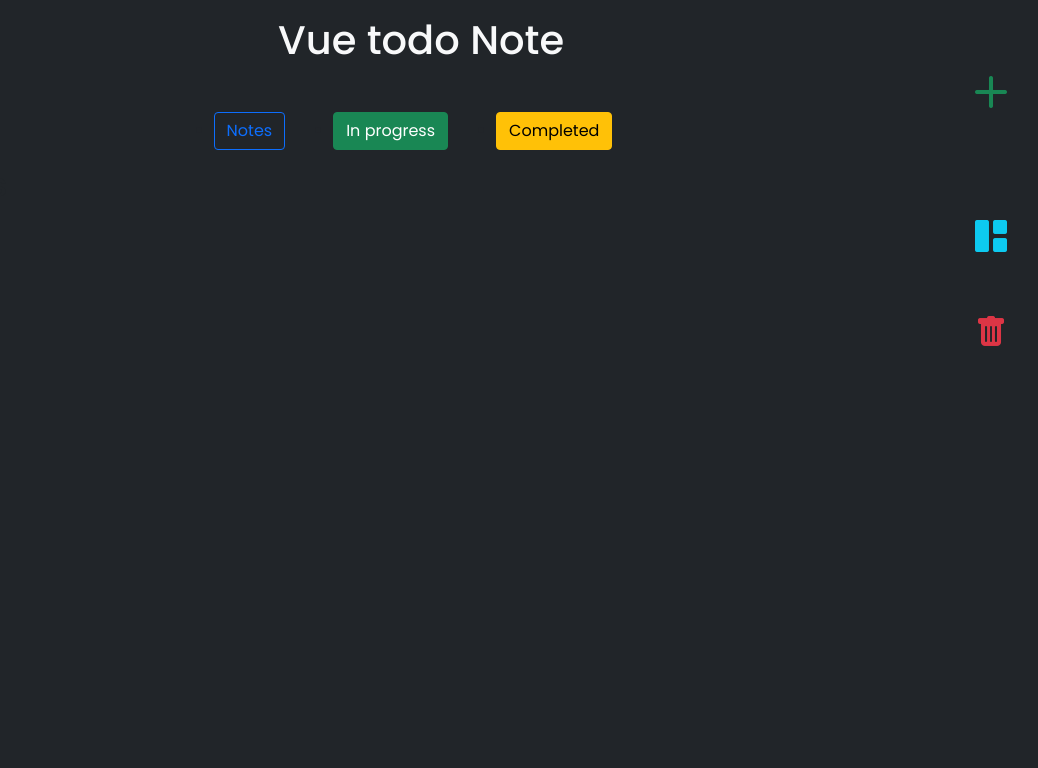
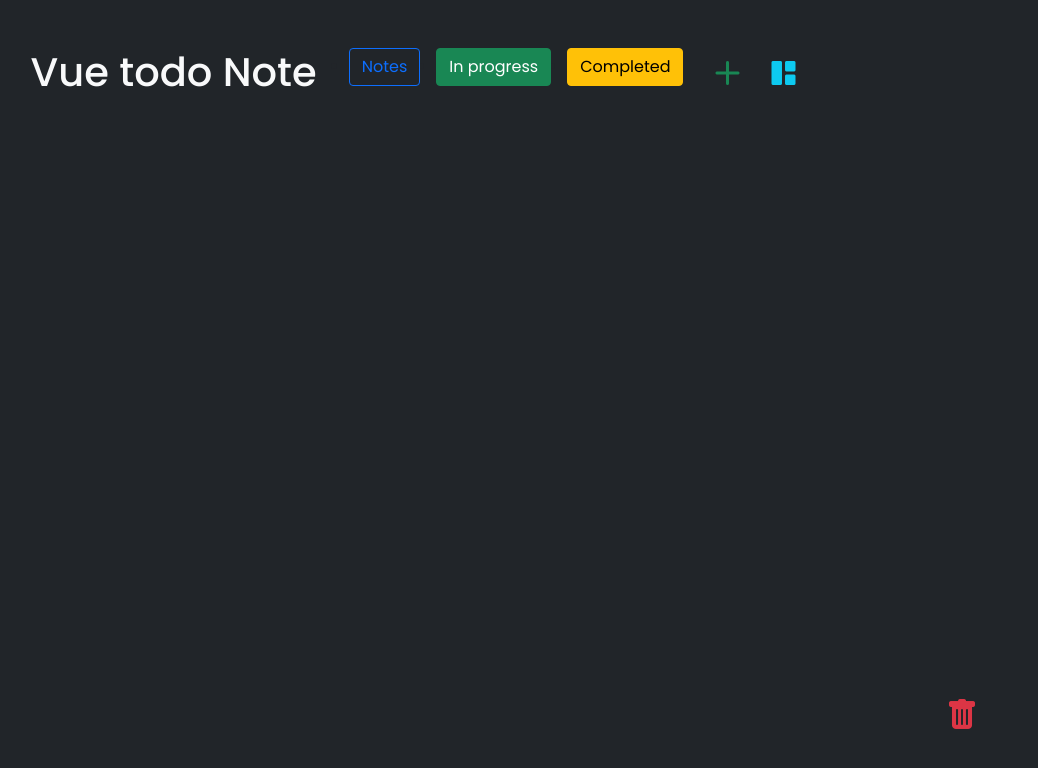
Before and after one commit to barryLinx/vueToDo, a Vue app: page / in a window 1280 px wide. Shown: the top 768 px of the page, without its empty margins (219-1257 px from the left). Built offline with nearby package versions, Linux system fonts and the light colour scheme.

Commit message:
fix: drag icon ,cursor:grap header layout

```diff
--- a/src/App.vue
+++ b/src/App.vue
@@ -1,6 +1,6 @@
 <template>
-  <Header :notes="AllNotes" @select="navSelecded" />
-  <div class="container position-relative">
+  <Header :notes="AllNotes" @select="navSelecded" @switch="defaultActive = !defaultActive" />
+  <div class="container position-relative ">
     <div class="row justify-content-center">
       <Card
         v-for="(item,index) in classFilter"
@@ -11,7 +11,6 @@
 
         @editNote="updateNote"
       />
-      <h2 v-if="!classFilter.length">No Notes</h2>
     </div>
 
     <div class="d-flex flex-column justify-content-between align-items-center ">
@@ -42,7 +41,7 @@
       </tbody>
     </table>
  </div>
-    <Sidebar @switch="defaultActive = !defaultActive" @updateView="getNotes" />
+    <Sidebar  @updateView="getNotes" />
   </div>
   <Modal  @updateView="getNotes"  :edit="editmodal"/>
 </template>
--- a/src/assets/scss/custom/custom.scss
+++ b/src/assets/scss/custom/custom.scss
@@ -114,3 +114,9 @@ body{
   background-color: #e9ecef;
   color: #212529;
 }
+
+
+.grab {
+  cursor: -webkit-grab;
+  cursor: grab;
+}
--- a/src/components/Card.vue
+++ b/src/components/Card.vue
@@ -6,6 +6,7 @@
     @dragover="dragOverEvent(index,$event)"
 
     class="
+
       card
       text-white
       bg-secondary
@@ -24,8 +25,8 @@
     style="max-width: 18rem"
   >
     <div class=" card-header px-0 py-2 d-flex">
-      <h2 class="overflow-hidden ps-0 pe-3 me-auto" style="white-space: nowrap">
-        <i class="bi bi-grip-vertical"></i>
+      <h2 class="overflow-hidden ps-0 pe-3 me-auto grab w-100" style="white-space: nowrap">
+        <i class="bi bi-grip-vertical "></i>
         {{ note.title }}
       </h2>
    <!-- data-bs-offset="-125,2"  -->
@@ -89,8 +90,8 @@
       <p class="card-text overflow-hidden" style="white-space: nowrap">
         {{ note.comment }}
       </p>
-      <div class="d-flex">
-        <span class="text-must me-auto">
+      <div class="d-flex justify-content-end">
+        <!-- <span class="text-must me-auto">
           <a
             href=""
             class="text-info"
@@ -99,7 +100,7 @@
           >
             more...</a
           >
-        </span>
+        </span> -->
 
         <span class="text-must">{{ note.dateTime.substring(0, 10) }}</span>
       </div>
--- a/src/components/Header.vue
+++ b/src/components/Header.vue
@@ -1,66 +1,146 @@
 <template>
-  <header class="position-sticky top-0 mt-3">
+  <header class="position-sticky top-0 mt-5">
     <div class="container">
-        <h1 class="text-center text-light">Vue todo Note</h1>
-      <nav class="d-flex justify-content-center mt-5">
-        <ul class=" d-flex">
+      <div class="d-flex justify-content-center">
+        <h1 class="text-light">Vue todo Note</h1>
+        <nav class="d-flex justify-content-center ">
+          <ul class="d-flex">
             <!-- change checkbox  -->
-          <li class="nav-item me-5">
-            <button type="button" @click="this.$emit('select','')" class="btn btn-outline-primary position-relative">
+            <li class="nav-item me-3">
+              <button
+                type="button"
+                @click="this.$emit('select', '')"
+                class="btn btn-outline-primary position-relative"
+              >
                 Notes
-                <span class="position-absolute top-0 start-100 translate-middle badge rounded-pill bg-danger">
-                             {{ this.notes.length == 0
-                                ? ''
-                                : this.notes.filter(n=> n.status == false && n.reminder == false).length
+                <span
+                  class="
+                    position-absolute
+                    top-0
+                    start-100
+                    translate-middle
+                    badge
+                    rounded-pill
+                    bg-danger
+                  "
+                >
+                  {{
+                    this.notes.length == 0
+                      ? ""
+                      : this.notes.filter(
+                          (n) => n.status == false && n.reminder == false
+                        ).length
                   }}
                 </span>
               </button>
             </li>
-          <li class="nav-item me-5">
-            <button type="button" @click="this.$emit('select','progress')" class="btn btn-success position-relative">
+            <li class="nav-item me-3">
+              <button
+                type="button"
+                @click="this.$emit('select', 'progress')"
+                class="btn btn-success position-relative"
+              >
                 In progress
-                <span class="position-absolute top-0 start-100 translate-middle badge rounded-pill bg-danger">
-                   {{this.notes.filter(n=> n.reminder == true && n.status == false ).length == 0
-                     ? ''
-                     : this.notes.filter(n=> n.reminder == true && n.status == false).length }}
+                <span
+                  class="
+                    position-absolute
+                    top-0
+                    start-100
+                    translate-middle
+                    badge
+                    rounded-pill
+                    bg-danger
+                  "
+                >
+                  {{
+                    this.notes.filter(
+                      (n) => n.reminder == true && n.status == false
+                    ).length == 0
+                      ? ""
+                      : this.notes.filter(
+                          (n) => n.reminder == true && n.status == false
+                        ).length
+                  }}
                 </span>
               </button>
             </li>
-          <li class="nav-item me-5">
-            <button type="button" @click="this.$emit('select','Completed')" class="btn btn-warning  position-relative">
+            <li class="nav-item me-3">
+              <button
+                type="button"
+                @click="this.$emit('select', 'Completed')"
+                class="btn btn-warning position-relative"
+              >
                 Completed
-                <span class="position-absolute top-0 start-100 translate-middle badge rounded-pill bg-danger">
-                   {{this.notes.filter(n=> n.status == true).length == 0
-                    ? ''
-                    : this.notes.filter(n=> n.status == true).length
+                <span
+                  class="
+                    position-absolute
+                    top-0
+                    start-100
+                    translate-middle
+                    badge
+                    rounded-pill
+                    bg-danger
+                  "
+                >
+                  {{
+                    this.notes.filter((n) => n.status == true).length == 0
+                      ? ""
+                      : this.notes.filter((n) => n.status == true).length
                   }}
                 </span>
               </button>
             </li>
           </ul>
         </nav>
+        <div class="d-flex">
+          <a
+            href="#"
+            class="nav-link align-items-center fs-4"
+            data-bs-toggle="modal"
+            data-bs-target="#AddEdit"
+          >
+            <i class="bi bi-plus-lg text-success"></i
+          ></a>
+
+          <a
+            href=""
+            class="nav-link align-items-center"
+            @click.prevent="layoutSwitch"
+          >
+            <i
+              class="text-info"
+              :class="[
+                active ? 'bi bi-grid-1x2-fill fs-4' : 'bi bi-list-task fs-3',
+              ]"
+            ></i>
+          </a>
+        </div>
+      </div>
     </div>
   </header>
 </template>
 <script>
 export default {
-  emits:['select'],
-  props:{
-    notes:Array
+  emits: ["select", "switch"],
+  props: {
+    notes: Array,
   },
   data() {
     return {
-     selected:''
-    }
+      selected: "",
+      active: true,
+    };
   },
   methods: {
-    change(parm){
-      this.$emit('select',parm)
-
-    }
+    layoutSwitch() {
+      this.active = !this.active;
+      this.$emit("switch", this.active);
+    },
+    change(parm) {
+      this.$emit("select", parm);
+    },
   },
 
-  computed: {
-  }
-}
+  computed: {},
+};
 </script>
--- a/src/components/Sidebar.vue
+++ b/src/components/Sidebar.vue
@@ -1,25 +1,8 @@
 <template>
-  <!-- <div class="position-relative">  </div> -->
-    <div class=" position-absolute top-50 start-100  translate-middle">
-      <ul class="nav flex-column fs-2 ">
-        <li class="nav-item ">
-          <a href="#" class=" nav-link p-5"
-          data-bs-toggle="modal"
-          data-bs-target="#AddEdit">
-          <i class="bi bi-plus-lg text-success"></i></a>
-        </li>
-        <li class="nav-item ">
-          <a href="" class="nav-link p-5" @click.prevent="layoutSwitch">
-           <i class="text-info" :class="[
-              active
-               ? 'bi bi-grid-1x2-fill'
-               :'bi bi-list-task' ]"
-               ></i>
-            </a>
-        </li>
-        <li class="nav-item">
-          <span
-           class="text-danger p-5"
+  <!-- <div class="position-relative  position-absolute top-50 start-100  translate-middle">  </div> -->
+    <div class="position-fixed" style="right:35px;bottom:60px">
+      <span
+           class="text-danger p-5 fs-2"
           ref="drop-trash"
           @drop.prevent="drop_delete"
           @dragover.prevent="allowDrop"
@@ -27,8 +10,6 @@
            >
             <i class="bi bi-trash-fill"></i>
           </span>
-        </li>
-      </ul>
     </div>
 
 </template>
@@ -44,16 +25,11 @@ export default {
   ],
   data() {
     return {
-      active:true
+      //active:true
     }
   },
   methods: {
-    layoutSwitch(){
-      this.active = !this.active;
-      this.$emit('switch',this.active)
-    },
     drop_delete(evt){
-
        const id = evt.dataTransfer.getData("text");
        console.log("drop id",Number(id))
        deleteNote(Number(id));
@@ -68,7 +44,6 @@ export default {
        this.$refs["drop-trash"].classList.remove('drop__hover');
     }
 
-
   },
 
 };
```
Lines whose indentation alone changed are shown as unchanged.
